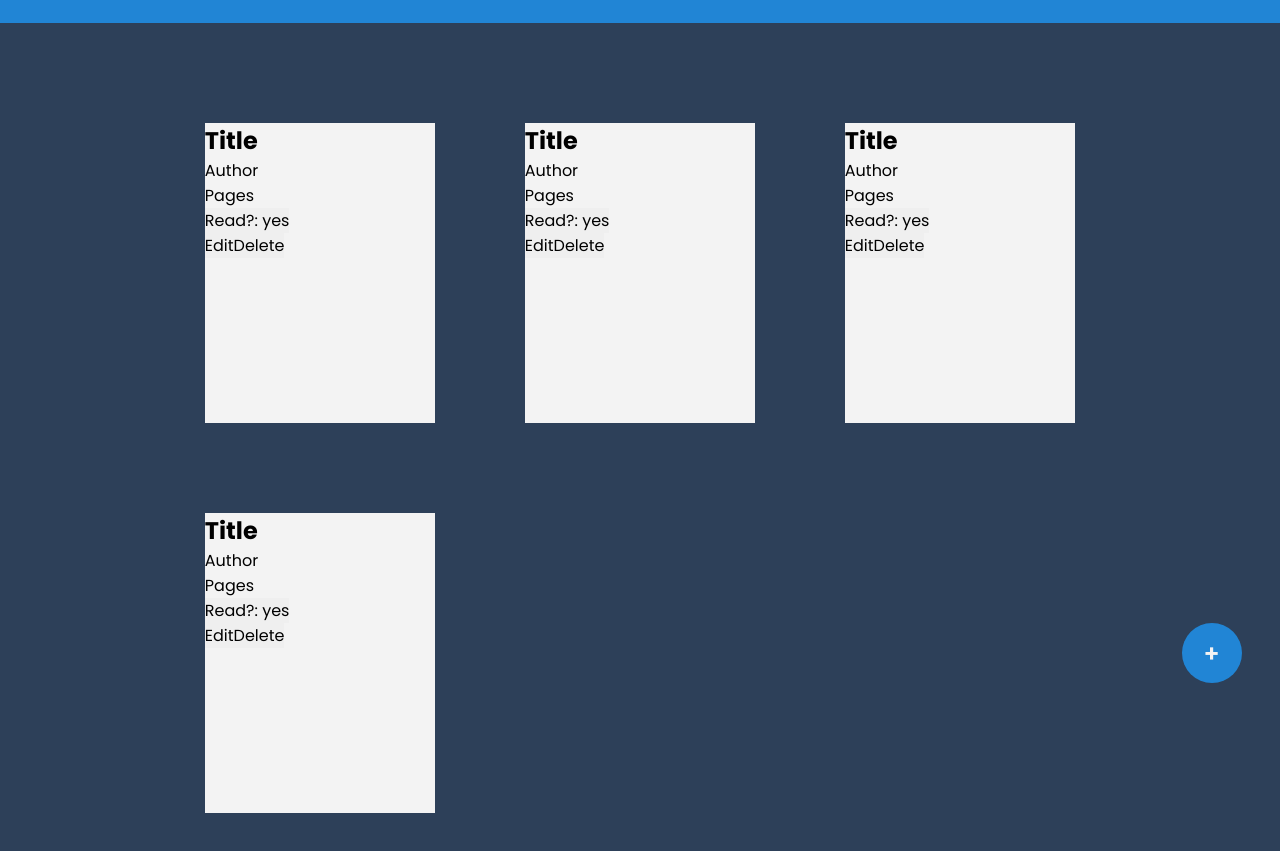
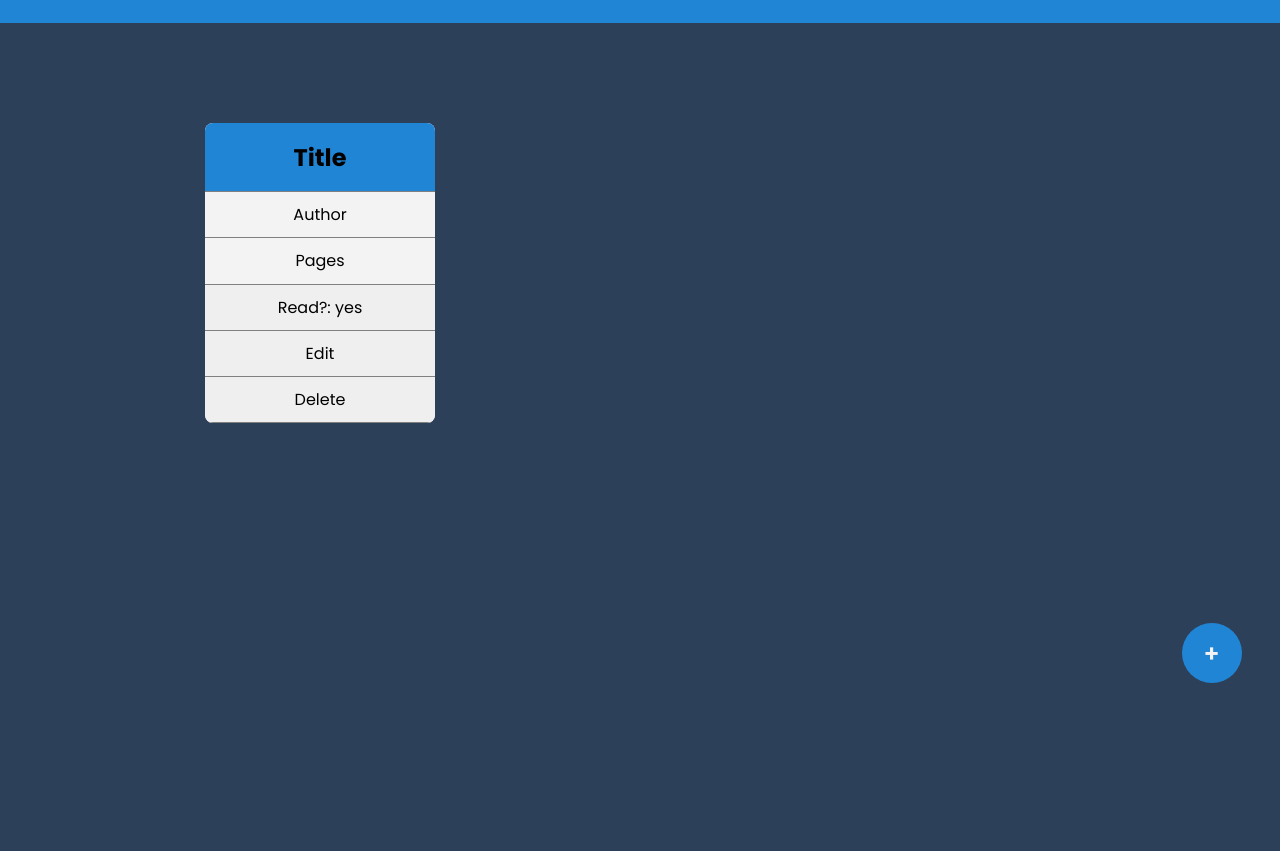
Before and after one commit to Ikerdiazmontilla/library, a plain HTML site: page index.html in a window 1280 px wide. Shown: the part 77-928 px from the top of the page. After the commit the page ends 800 px from the top, so only its background shows below. Drawn offline with Linux system fonts and the light colour scheme.

Commit message:
Card positioning with css done

```diff
--- a/index.html
+++ b/index.html
@@ -14,42 +14,22 @@
     <h1>My library</h1>
 </header>
 <main>
+
     <div class="card">
-        <h2 class="title">Title</h2>
-        <div class="info">
-            <div>Author</div>
-            <div>Pages</div>
-            <button class="read">Read?: yes</button>
-            <div class="buttons"><button class="edit">Edit</button><button class="delete">Delete</button></div>
+        <div class="title">
+            <h2>Title</h2>
         </div>
+        <div>
+            <div class="info">Author</div>
+        </div>
+        <div>
+            <div class="info">Pages</div>
+        </div>
+        <button class="read">Read?: yes</button>
+        <button class="edit">Edit</button>
+        <button class="delete">Delete</button>
     </div>
-    <div class="card">
-        <h2 class="title">Title</h2>
-        <div class="info">
-            <div>Author</div>
-            <div>Pages</div>
-            <button class="read">Read?: yes</button>
-            <div class="buttons"><button class="edit">Edit</button><button class="delete">Delete</button></div>
-        </div>
-    </div>
-    <div class="card">
-        <h2 class="title">Title</h2>
-        <div class="info">
-            <div>Author</div>
-            <div>Pages</div>
-            <button class="read">Read?: yes</button>
-            <div class="buttons"><button class="edit">Edit</button><button class="delete">Delete</button></div>
-        </div>
-    </div>
-    <div class="card">
-        <h2 class="title">Title</h2>
-        <div class="info">
-            <div>Author</div>
-            <div>Pages</div>
-            <button class="read">Read?: yes</button>
-            <div class="buttons"><button class="edit">Edit</button><button class="delete">Delete</button></div>
-        </div>
-    </div>
+
 
 
     <button class="new-book">+</button>
--- a/style.css
+++ b/style.css
@@ -21,13 +21,15 @@
     padding: 0px;
     box-sizing: border-box;
     font-family: Poppins, sans-serif;
-    /* border: 1px solid red; */}
+    /* border: 1px solid red; */
+}
 
 body{
     display: flex;
     flex-direction: column;
     min-height: 100vh;
     max-width: 100vw;
+    background-color: var(--grey);
 }
 
 button, input{
@@ -81,7 +83,35 @@ main{
     background-color: var(--white);
     height: auto;
     width:auto;
+    display: grid;
+    grid-template-rows: 1.5fr repeat(5,1fr);
+    grid-template-columns: 1fr;
+    place-items: stretch;
+    grid-auto-flow: column;
+    border-radius: var(--border-radius);
+    overflow: hidden;
+}
 
+.card > div, .card button{
+    border-bottom: 1px inset grey;
+}
+
+.card > div{
+    display: grid;
+    place-content: center;
+}
+
+.title{
+    background-color: var(--blue);
+    display: flex;
+    justify-content: center;
+    border: none;
+
+}
+
+h2{
+    text-align: center;
+    align-self: center;
 }
 
 .new-book{
```
